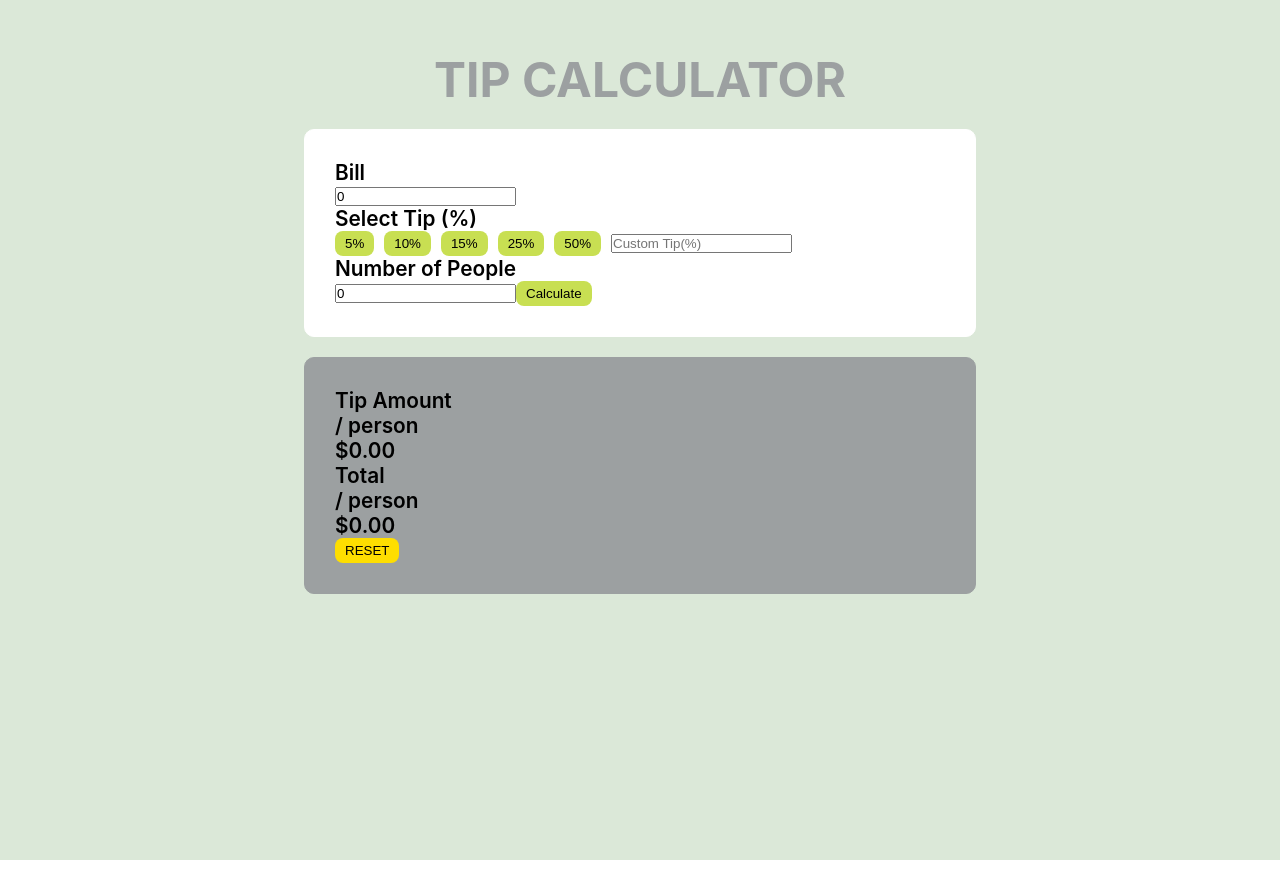
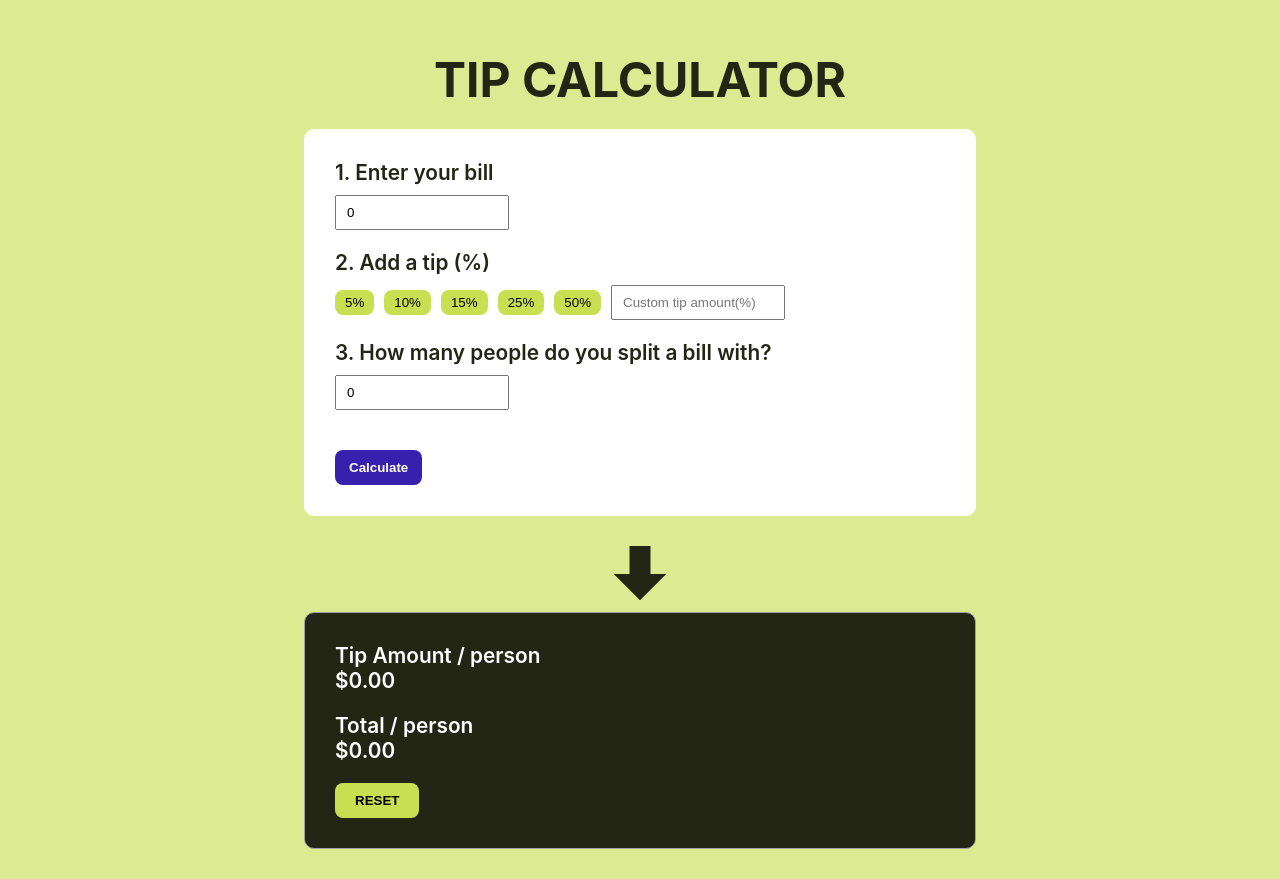
Before and after one commit to Meg-1126/tip-calcuration, a React (Create React App) app: page / in a window 1280 px wide. Built offline with nearby package versions, Linux system fonts and the light colour scheme.

Commit message:
Add style

```diff
--- a/package.json
+++ b/package.json
@@ -8,6 +8,7 @@
     "@testing-library/user-event": "^13.5.0",
     "react": "^18.2.0",
     "react-dom": "^18.2.0",
+    "react-icons": "^4.7.1",
     "react-scripts": "5.0.1",
     "styled-components": "^5.3.5",
     "web-vitals": "^2.1.4"
--- a/public/index.html
+++ b/public/index.html
@@ -10,26 +10,10 @@
       content="Web site created using create-react-app"
     />
     <link rel="apple-touch-icon" href="%PUBLIC_URL%/logo192.png" />
-    <!--
-      manifest.json provides metadata used when your web app is installed on a
-      user's mobile device or desktop. See https://developers.google.com/web/fundamentals/web-app-manifest/
-    -->
     <link rel="manifest" href="%PUBLIC_URL%/manifest.json" />
-    <!--
-      Notice the use of %PUBLIC_URL% in the tags above.
-      It will be replaced with the URL of the `public` folder during the build.
-      Only files inside the `public` folder can be referenced from the HTML.
-
-      Unlike "/favicon.ico" or "favicon.ico", "%PUBLIC_URL%/favicon.ico" will
-      work correctly both with client-side routing and a non-root public URL.
-      Learn how to configure a non-root public URL by running `npm run build`.
-    -->
-
     <link rel="icon" type="image/png" sizes="32x32" href="./images/favicon-32x32.png">
 
-     <title>Frontend Mentor | Tip calculator app</title>
-
-  <!-- Feel free to remove these styles or customise in your own stylesheet 👍 -->
+     <title>Tip Calculator</title>
   <style>
     .attribution { font-size: 11px; text-align: center; }
     .attribution a { color: hsl(228, 45%, 44%); }
@@ -39,14 +23,13 @@
     <noscript>You need to enable JavaScript to run this app.</noscript>
     <div id="root">
       <!-- Copy fro frontend-mentor -->
-      Bill Select Tip % 5% 10% 15% 25% 50% Custom Number of People Tip Amount /
-      person Total / person Reset
-
+      <!-- Bill Select Tip % 5% 10% 15% 25% 50% Custom Number of People Tip Amount /
+      person Total / person Reset -->
       <div class="attribution">
         Challenge by
         <a href="https://www.frontendmentor.io?ref=challenge" target="_blank"
           >Frontend Mentor</a
-        >. Coded by <a href="#">Your Name Here</a>.
+        >. Coded by <a href="#">Megumi Akama</a>.
       </div>
       <!-- Copy fro frontend-mentor -->
     </div>
--- a/src/App.js
+++ b/src/App.js
@@ -1,10 +1,11 @@
-import './App.css';
-import Title from './Components/Title';
-import InputSection from './Components/InputSection';
-import ResultSection from './Components/ResultSection';
-import { AppContext } from './Components/appContext';
-import { useState } from 'react';
-import StyledApp from './Components/StyledApp'
+import "./App.css";
+import Title from "./Components/Title";
+import InputSection from "./Components/InputSection";
+import ResultSection from "./Components/ResultSection";
+import { AppContext } from "./Components/appContext";
+import { useState } from "react";
+import StyledApp from "./Components/StyledApp";
+import { ImArrowDown } from "react-icons/im";
 
 function App() {
   const [bill, setBill] = useState(0);
@@ -18,13 +19,35 @@ function App() {
   const [total, setTotal] = useState(0);
 
   return (
-   <AppContext.Provider value={{bill, setBill, selectedBtn, setSelectedBtn, customInput, setCustomInput, displayInput, setDisplayInput, tip, setTip, customTip, setCustomTip, isClicked, setIsClicked, num, setNum, total, setTotal}}>
+    <AppContext.Provider
+      value={{
+        bill,
+        setBill,
+        selectedBtn,
+        setSelectedBtn,
+        customInput,
+        setCustomInput,
+        displayInput,
+        setDisplayInput,
+        tip,
+        setTip,
+        customTip,
+        setCustomTip,
+        isClicked,
+        setIsClicked,
+        num,
+        setNum,
+        total,
+        setTotal,
+      }}
+    >
       <StyledApp>
         <div className="App">
           <Title />
-       <div className='wrapper__sections'>
+          <div className="wrapper__sections">
             <InputSection />
-       <ResultSection/>
+            <ImArrowDown className="icon__arrow" size={56} />
+            <ResultSection />
           </div>
         </div>
       </StyledApp>
--- a/src/Components/InputSection.js
+++ b/src/Components/InputSection.js
@@ -11,19 +11,14 @@ export default function InputSection() {
 
   const handleChangeNum = (e) => {
     calc.setNum(e.target.value);
-    // calc.setTip((calc.bill * calc.selectedBtn) / e.target.value);
-    //  calc.setTotal((calc.bill/e.target.value)+((calc.bill*calc.selectedBtn)/e.target.value));
   };
 
   const handleChangeCustom = (e) => {
     calc.setDisplayInput(e.target.value);
     calc.setCustomInput(e.target.value / 100);
-    // calc.setCustomTip((calc.bill*calc.customInput)/calc.num);
-    // calc.setTotal((calc.bill/calc.num)+((calc.bill*calc.customInput)/calc.num));
   };
 
   const handleClick = (e) => {
-    // if ((e.target.value === "5") && (calc.bill > 0)) {
     if (e.target.value === "5") {
       calc.setSelectedBtn(0.05);
       calc.setIsClicked(!calc.isClicked);
@@ -57,24 +52,26 @@ export default function InputSection() {
           calc.bill / calc.num + (calc.bill * calc.customInput) / calc.num
         );
       } else {
-      calc.setTotal(
-        calc.bill / calc.num + (calc.bill * calc.selectedBtn) / calc.num
-      );
-      calc.setTip((calc.bill * calc.selectedBtn) / calc.num);
+        calc.setTotal(
+          calc.bill / calc.num + (calc.bill * calc.selectedBtn) / calc.num
+        );
+        calc.setTip((calc.bill * calc.selectedBtn) / calc.num);
       }
     }
   };
+
   return (
     <section className="section__input">
-      <p>Bill</p>
+      <p className="p__step">1. Enter your bill</p>
       <input
+        className="input__bill"
         type="number"
         value={calc.bill}
         placeholder="$"
         onChange={handleChangeBill}
-      ></input>
+      />
       <div className="wrapper__btn">
-        <p>Select Tip (%)</p>
+        <p className="p__step">2. Add a tip (%)</p>
         <ThemeProvider theme={theme}>
           <button
             className={
@@ -126,19 +123,23 @@ export default function InputSection() {
           type="number"
           value={calc.displayInput}
           className="input__custom"
-          placeholder="Custom Tip(%)"
+          placeholder="Custom tip amount(%)"
           onChange={handleChangeCustom}
           disabled={calc.selectedBtn !== 0 ? true : false}
         />
       </div>
-      <p>Number of People</p>
+      <p className="p__step">3. How many people do you split a bill with?</p>
       <input
+        className="input__people"
         type="number"
         value={calc.num}
         placeholder="How many people...?"
         onChange={handleChangeNum}
       ></input>
-      <button onClick={handleClickCalc}>Calculate</button>
+      <br />
+      <button className="btn__calculate" onClick={handleClickCalc}>
+        Calculate
+      </button>
     </section>
   );
 }
--- a/src/Components/ResultSection.js
+++ b/src/Components/ResultSection.js
@@ -1,7 +1,7 @@
 import React, { useContext } from "react";
 import { AppContext } from "./appContext";
 
-export default function ResultSection () {
+export default function ResultSection() {
   const calc = useContext(AppContext);
 
   const handleClickReset = () => {
@@ -18,15 +18,25 @@ export default function ResultSection () {
 
   return (
     <section className="section__result">
-      <p>Tip Amount</p><p>/ person</p>
-      {(calc.num !== 0) && (calc.selectedBtn !== 0) && (calc.num !== 0)
-      ?<p>${calc.tip.toFixed(2)}</p>
-      :(calc.num !== 0) && (calc.customInput !== 0) && (calc.num !== 0)?<p>${calc.customTip.toFixed(2)}</p>
-      :<p>$0.00</p>}
-      <p>Total</p><p>/ person</p>
-      {(calc.num !== 0) && ((calc.selectedBtn !== 0)||(calc.customInput !== 0)) && (calc.num !== 0)
-      ?<p>${calc.total.toFixed(2)}</p>:<p>$0.00</p>}
-      <button className="btn__reset" onClick={handleClickReset}>RESET</button>
+      <p>Tip Amount / person</p>
+      {calc.num !== 0 && calc.selectedBtn !== 0 && calc.num !== 0 ? (
+        <p>${calc.tip.toFixed(2)}</p>
+      ) : calc.num !== 0 && calc.customInput !== 0 && calc.num !== 0 ? (
+        <p>${calc.customTip.toFixed(2)}</p>
+      ) : (
+        <p>$0.00</p>
+      )}
+      <p className="p__total">Total / person</p>
+      {calc.num !== 0 &&
+      (calc.selectedBtn !== 0 || calc.customInput !== 0) &&
+      calc.num !== 0 ? (
+        <p>${calc.total.toFixed(2)}</p>
+      ) : (
+        <p>$0.00</p>
+      )}
+      <button className="btn__reset" onClick={handleClickReset}>
+        RESET
+      </button>
     </section>
   );
 }
--- a/src/Components/StyledApp.js
+++ b/src/Components/StyledApp.js
@@ -1,5 +1,4 @@
-import styled from 'styled-components';
-
+import styled from "styled-components";
 
 const StyledApp = styled.div`
   * {
@@ -8,20 +7,20 @@ const StyledApp = styled.div`
   }
 
   .App {
-    height: 100vh;
-    background-color: #dbe8d8;
+    background-color: #dceb92;
     padding: 30px;
     text-align: left;
     h1 {
       font-size: 3rem;
       padding: 20px;
-      color: #9ca0a1;
+      color: #232515;
       text-align: center;
     }
     .wrapper__sections {
       display: flex;
       flex-direction: column;
       box-sizing: border-box;
+      max-width: 100%;
 
       .section__input {
         background-color: #ffffff;
@@ -31,34 +30,75 @@ const StyledApp = styled.div`
         margin-bottom: 20px;
         padding: 30px;
         width: 50%;
+        color: #232515;
+
+        .input__bill {
+          padding: 8px 10px;
+          width: 150px;
+          margin-bottom: 20px;
+        }
+        .input__custom {
+          padding: 8px 10px;
+          width: 150px;
+          margin-bottom: 20px;
+        }
+        .input__people {
+          padding: 8px 10px;
+          width: 150px;
+          margin-bottom: 20px;
+        }
         button {
           padding: 5px 10px;
           margin-right: 10px;
+          margin-top: 5px;
           border: none;
           border-radius: 8px;
           background-color: #c8df52;
 
           &:hover {
             cursor: pointer;
-            background-color: #8b9c36;
+            background-color: #232515;
             color: white;
             transition: 0.5s;
           }
-
         }
         .btn__clicked {
-          background-color: #8b9c36;
+          background-color: #232515;
           color: white;
         }
 
-        p {
+        .btn__calculate {
+          background-color: #3720ad;
+          color: #ffffff;
+          font-weight: 700;
+          padding: 10px 14px;
+          margin-top: 20px;
+          margin-right: 10px;
+          border: none;
+          border-radius: 8px;
+          &:hover {
+            cursor: pointer;
+            background-color: #232515;
+            color: #ffffff;
+            transition: 0.5s;
+          }
+        }
+
+        .p__step {
           font-weight: 600;
           font-size: 1.3rem;
+          margin-bottom: 10px;
         }
       }
 
+      .icon__arrow {
+        display: block;
+        margin: 10px auto;
+        color: #232515;
+      }
+
       .section__result {
-        background-color: #9ca0a1;
+        background-color: #232515;
         border: 1px solid #9ca0a1;
         border-radius: 10px;
         margin: 0 auto;
@@ -66,11 +106,13 @@ const StyledApp = styled.div`
         width: 50%;
 
         button {
-          padding: 5px 10px;
+          padding: 10px 20px;
+          margin-top: 20px;
           margin-right: 10px;
           border: none;
           border-radius: 8px;
-          background-color: #fede00;
+          background-color: #c8df52;
+          font-weight: 700;
           &:hover {
             cursor: pointer;
             background-color: #ffffff;
@@ -81,7 +123,21 @@ const StyledApp = styled.div`
         p {
           font-weight: 600;
           font-size: 1.3rem;
+          color: #ffffff;
         }
+        .p__total {
+          margin-top: 20px;
+        }
+      }
+    }
+  }
+
+  @media only screen and (max-width: 960px) {
+    .App {
+      text-align: center;
+
+      .input__custom {
+        margin-top: 10px;
       }
     }
   }
```
Also changed, not shown: 2 other files (tests, documents, lock files or other folders). Lines whose indentation alone changed are shown as unchanged.
